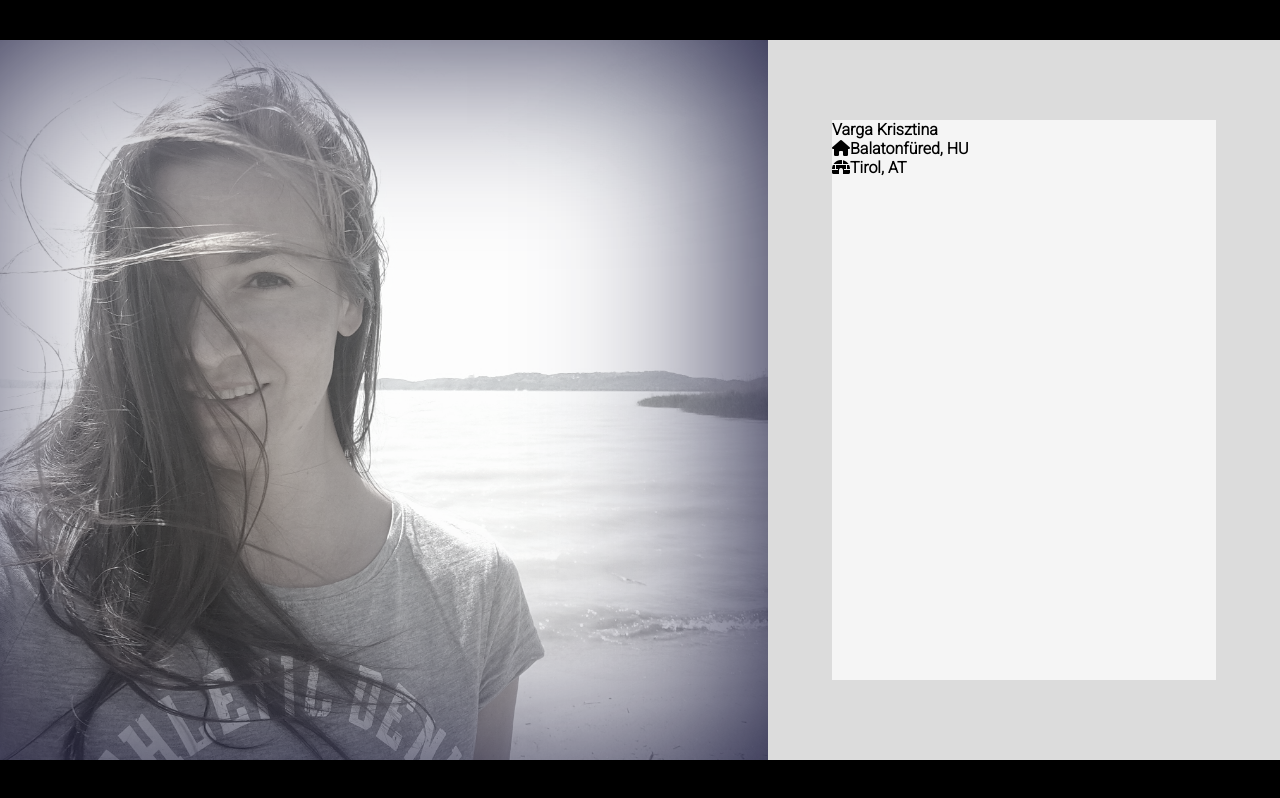
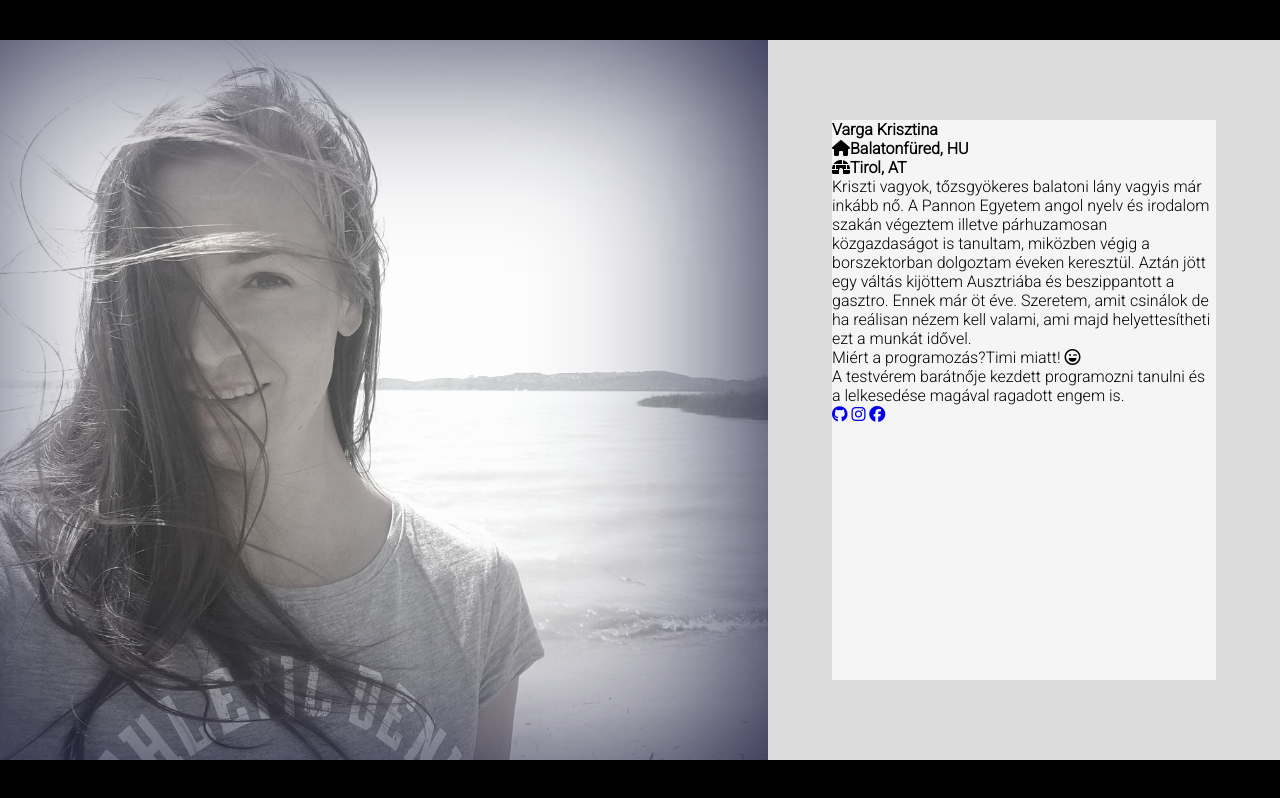
Before and after one commit to kriszvarga/profile, a plain HTML site: page index.html in a window 1280 px wide. Drawn offline with Linux system fonts and the light colour scheme.

Commit message:
second push

```diff
--- a/index.html
+++ b/index.html
@@ -14,9 +14,23 @@
     <div id="second-row" class="right">
        <div id="about" class="right">
          <div id="content">
-           <h1>Varga Krisztina</h1>
-           <h2><i class="fas fa-home"></i>Balatonfüred, HU</h2>
-           <h2><i class="fas fa-igloo"></i>Tirol, AT</h2>
+           <div id="adat">
+            <h1>Varga Krisztina</h1>
+            <h2><i class="fas fa-home"></i>Balatonfüred, HU</h2>
+            <h2><i class="fas fa-igloo"></i>Tirol, AT</h2>
+           </div>
+           <div class="szoveg">
+             <p>Kriszti vagyok, tőzsgyökeres balatoni lány vagyis már inkább nő. A Pannon Egyetem angol nyelv és irodalom szakán végeztem illetve  párhuzamosan közgazdaságot is tanultam, miközben végig a borszektorban dolgoztam éveken keresztül. Aztán jött egy váltás kijöttem Ausztriába és beszippantott a gasztro. Ennek már öt éve. Szeretem, amit csinálok de ha reálisan nézem kell valami, ami majd helyettesítheti ezt a munkát idővel.</p>
+           </div>
+           <div class="tooltip">Miért a programozás?<span class="tooltiptext">Timi miatt! <i class="far fa-laugh-wink"></i></span></div>
+           <div class="szoveg">
+             <p>A testvérem barátnője kezdett programozni tanulni és a lelkesedése magával ragadott engem is. </p>
+           </div>
+           <div class="ikonok">
+             <a href="https://www.github.com/kriszvarga" target="_blank"><i class="fab fa-github"></i></a>
+             <a href="https://www.instagram.com/krisztina.anna.varga" target="_blank"><i class="fab fa-instagram"></i></a>
+             <a href="https://www.facebook.com/krisztina.varga.96" target="_blank"><i class="fab fa-facebook"></i></a>
+           </div>
          </div>
        </div>
        <div id="picture" class="right"></div>
```
